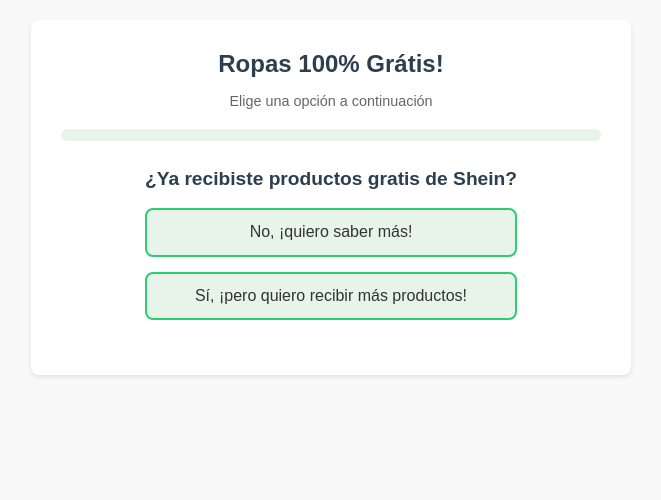
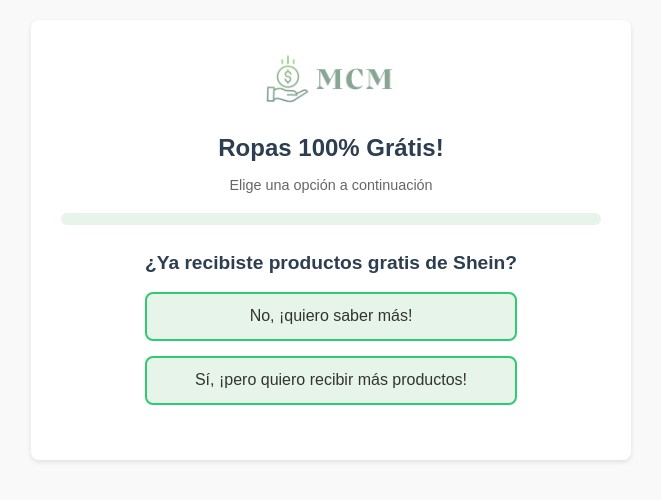
Before and after one commit to leoborja/quiz_v1, a website: page quiz-beneficios/index.html in a window 1280 px wide. Shown: the whole page, without its empty margins (309-970 px from the left). Drawn offline with Linux system fonts and the light colour scheme.

Commit message:
Adiciona logo MCM e ajusta tamanho

```diff
--- a/quiz-beneficios/index.html
+++ b/quiz-beneficios/index.html
@@ -28,6 +28,7 @@
 </head>
 <body>
   <div class="quiz-container">
+    <div class="logo"><img src="images/logo.png" alt="MCM Logo"></div>
     <div class="title">
       Ropas 100% Grátis!
       <div class="subtitle">Elige una opción a continuación</div>
--- a/quiz-beneficios/styles.css
+++ b/quiz-beneficios/styles.css
@@ -216,4 +216,12 @@
 .btn:disabled {
   background: #ccc;
   cursor: not-allowed;
+} .logo {
+  text-align: center;
+  margin-bottom: 20px;
 }
+
+.logo img {
+  max-width: 150px;
+  height: auto;
+}
```
Also changed, not shown: quiz-beneficios/images/logo.png (added).
